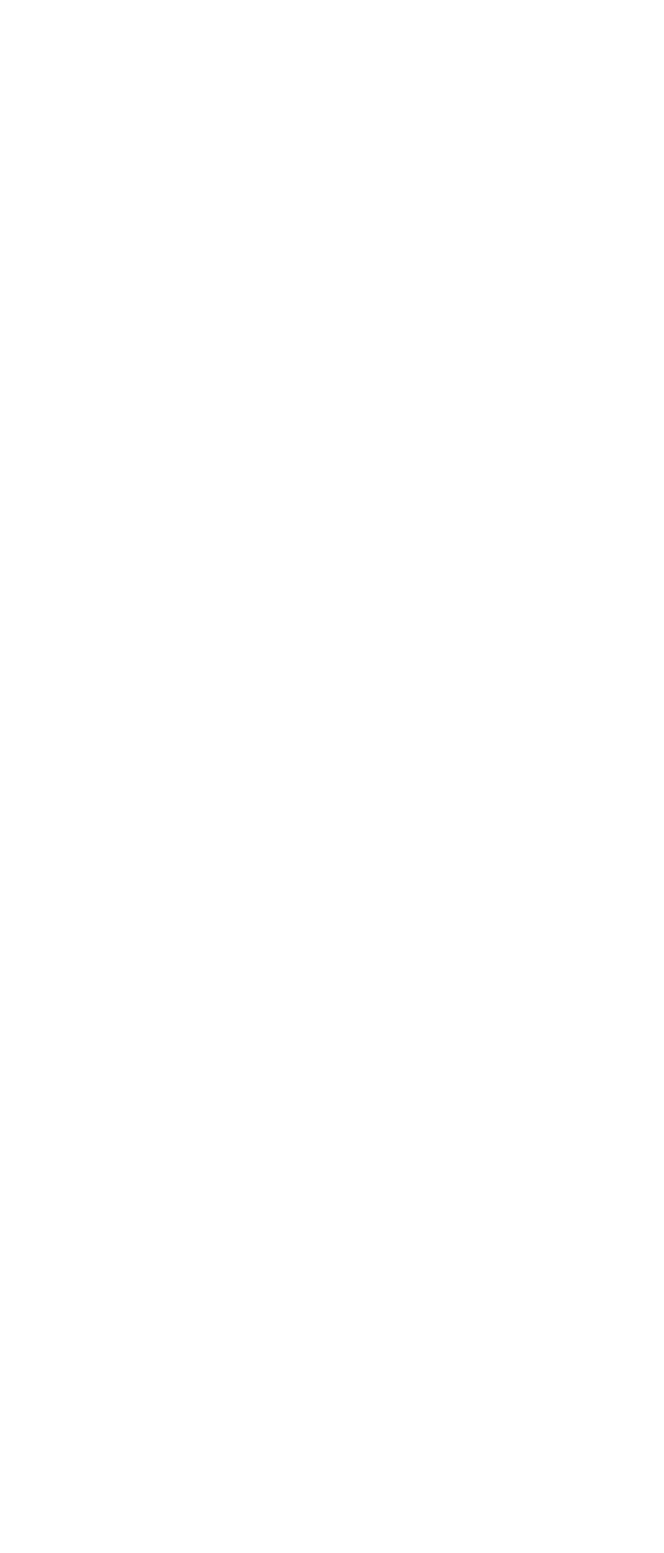
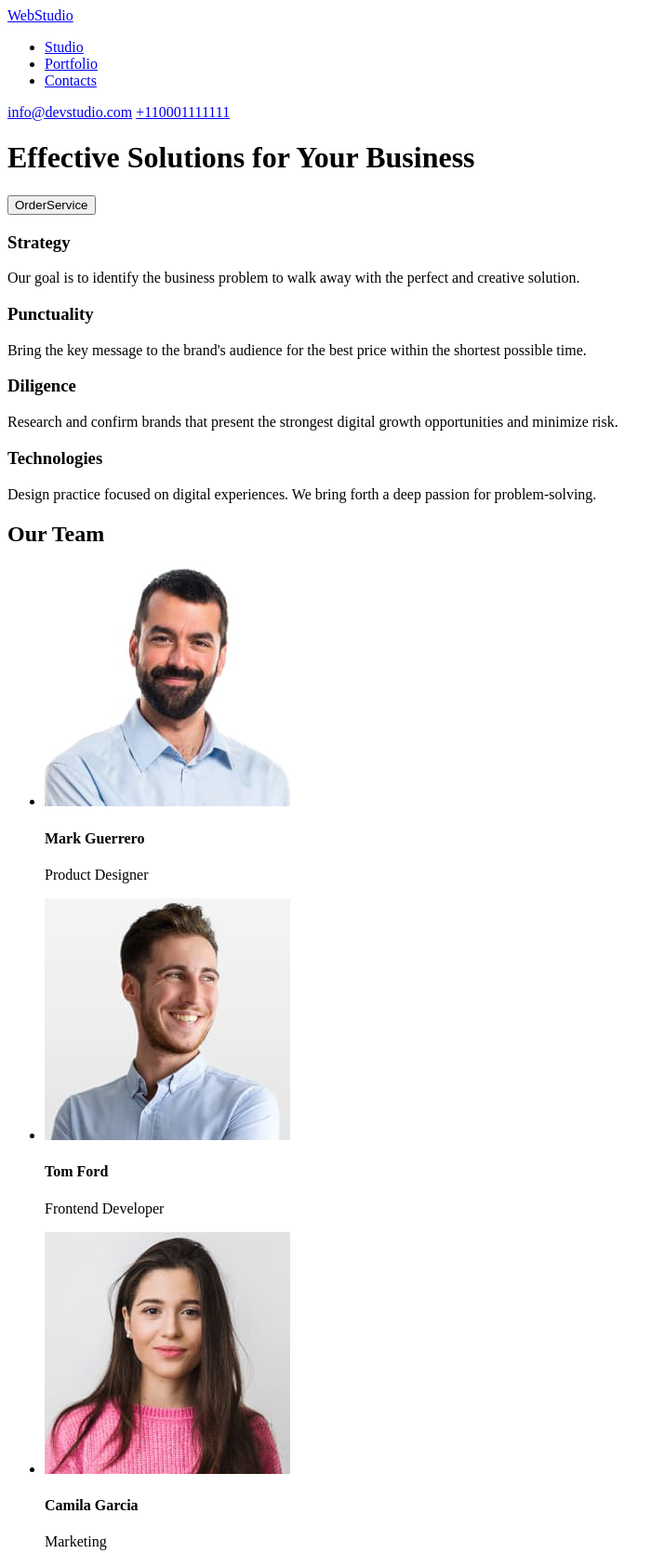
Before and after one commit to ViktoriiaNovikova/goit-markup-hw-01, a plain HTML site: page index.html in a window 1280 px wide. Shown: the top 1670 px of the page at 93% size, without its empty margins (0-714 px from the left). Before the commit the page ends 800 px from the top, so only its background shows below. Drawn offline with Linux system fonts and the light colour scheme.

Commit message:
update index.html

```diff
--- a/index.html
+++ b/index.html
@@ -3,7 +3,96 @@
   <head>
     <meta charset="UTF-8" />
     <meta name="viewport" content="width=device-width, initial-scale=1.0" />
-    <title>Document</title>
+    <title>WebStudio</title>
   </head>
-  <body></body>
+
+  <body>
+    <!-- Navigation -->
+    <header>
+      <nav>
+        <a href="index.html">WebStudio</a>
+        <ul>
+          <li><a href="index.html">Studio</a></li>
+          <li><a href="index.html">Portfolio</a></li>
+          <li><a href="index.html">Contacts</a></li>
+        </ul>
+      </nav>
+      <a href="mailto:info@devstudio.com">info@devstudio.com</a>
+      <a href="tel:+110001111111">+110001111111</a>
+    </header>
+
+    <main>
+      <!-- OrderService -->
+      <h1>Effective Solutions for Your Business</h1>
+      <button type="button">OrderService</button>
+      <!-- Benefits -->
+      <h3>Strategy</h3>
+      <p>
+        Our goal is to identify the business problem to walk away with the
+        perfect and creative solution.
+      </p>
+      <h3>Punctuality</h3>
+      <p>
+        Bring the key message to the brand's audience for the best price within
+        the shortest possible time.
+      </p>
+      <h3>Diligence</h3>
+      <p>
+        Research and confirm brands that present the strongest digital growth
+        opportunities and minimize risk.
+      </p>
+      <h3>Technologies</h3>
+      <p>
+        Design practice focused on digital experiences. We bring forth a deep
+        passion for problem-solving.
+      </p>
+      <!-- Our Team -->
+      <h2>Our Team</h2>
+      <ul>
+        <li>
+          <img
+            src="./images/mark.jpg"
+            alt="Mark Guerrero"
+            width="264"
+            height="260"
+          />
+          <h4>Mark Guerrero</h4>
+          <p>Product Designer</p>
+        </li>
+        <li>
+          <img src="./images/tom.jpg" alt="Tom Ford" width="264" height="260" />
+          <h4>Tom Ford</h4>
+          <p>Frontend Developer</p>
+        </li>
+        <li>
+          <img
+            src="./images/camila.jpg"
+            alt="Camila Garcia"
+            width="264"
+            height="260"
+          />
+          <h4>Camila Garcia</h4>
+          <p>Marketing</p>
+        </li>
+        <li>
+          <img
+            src="./images/daniel.jpg"
+            alt="Daniel Wilson"
+            width="264"
+            height="260"
+          />
+          <h4>Daniel Wilson</h4>
+          <p>UI Designer</p>
+        </li>
+      </ul>
+    </main>
+    <!-- Footer -->
+    <footer>
+      <a href="index.html">WebStudio</a>
+      <p>
+        Increase the flow of customers and sales for your business with digital
+        marketing & growth solutions.
+      </p>
+    </footer>
+  </body>
 </html>
```
Also changed, not shown: images/camila.jpg (added), images/daniel.jpg (added), images/mark.jpg (added), images/tom.jpg (added).
